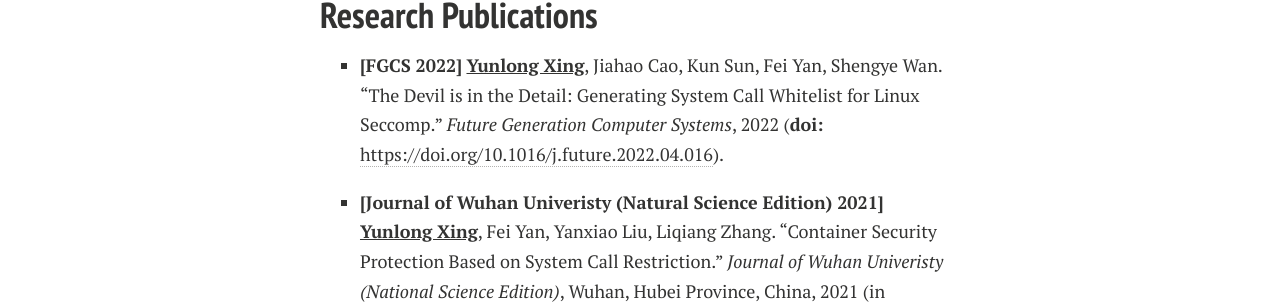
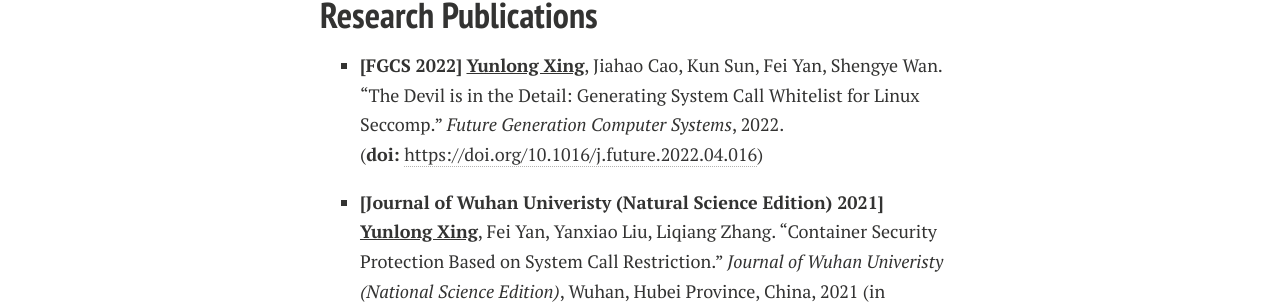
Before and after one commit to YunlongXing/HomePage, a Jekyll site: the page built from docs/index.md, in a window 1280 px wide. Shown: the part 664-971 px from the top of the page. Built offline with Jekyll 4.4.1, drawn with Linux system fonts in a browser that asks for light colours; nearby versions of some CDN libraries; a style sheet for code colours, icons or effects is not loaded; our own code applies the rules of GitHub Pages for plain Markdown files.

```diff
--- a/docs/index.md
+++ b/docs/index.md
@@ -17,7 +17,8 @@ Before that, I received a Master's Degree in Engineering in July 2021 at [Wuhan
 
 ## Research Publications
 
-* **[FGCS 2022]** **<u>Yunlong Xing</u>**, Jiahao Cao, Kun Sun, Fei Yan, Shengye Wan. "The Devil is in the Detail: Generating System Call Whitelist for Linux Seccomp." *Future Generation Computer Systems*, 2022 (**doi:** [https://doi.org/10.1016/j.future.2022.04.016]).
+* **[FGCS 2022]** **<u>Yunlong Xing</u>**, Jiahao Cao, Kun Sun, Fei Yan, Shengye Wan. "The Devil is in the Detail: Generating System Call Whitelist for Linux Seccomp." *Future Generation Computer Systems*, 2022.
+(**doi:** [https://doi.org/10.1016/j.future.2022.04.016])
 
 [https://doi.org/10.1016/j.future.2022.04.016]: https://doi.org/10.1016/j.future.2022.04.016
 
```
